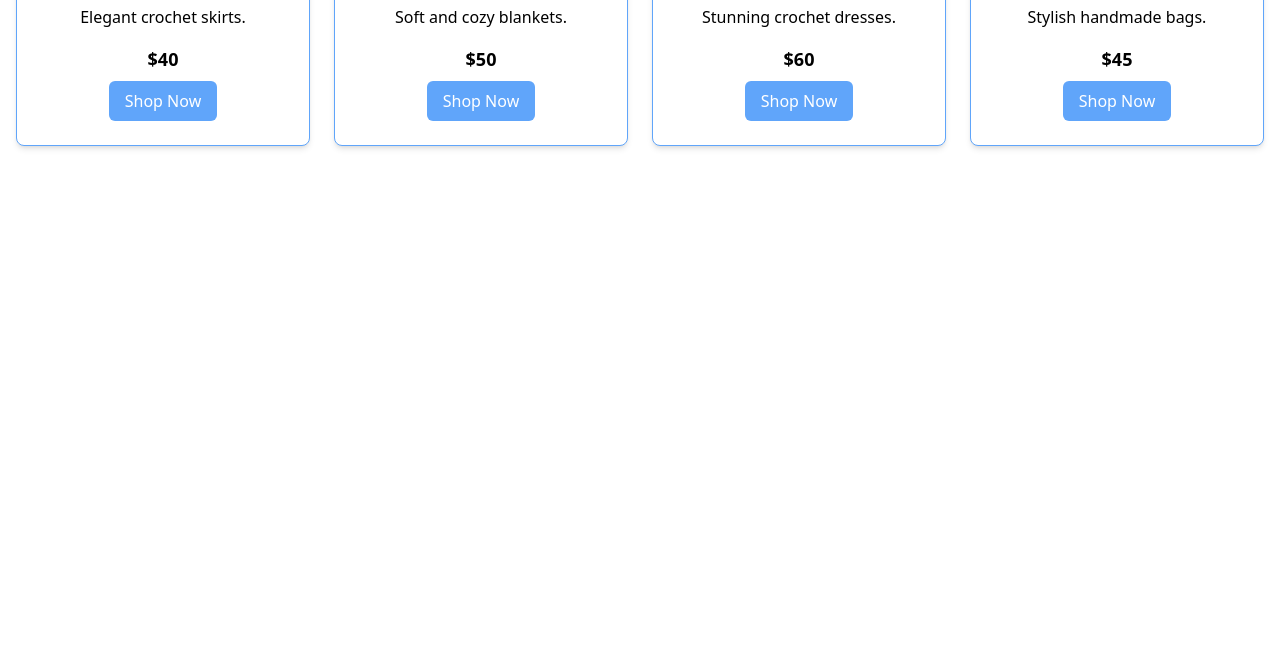
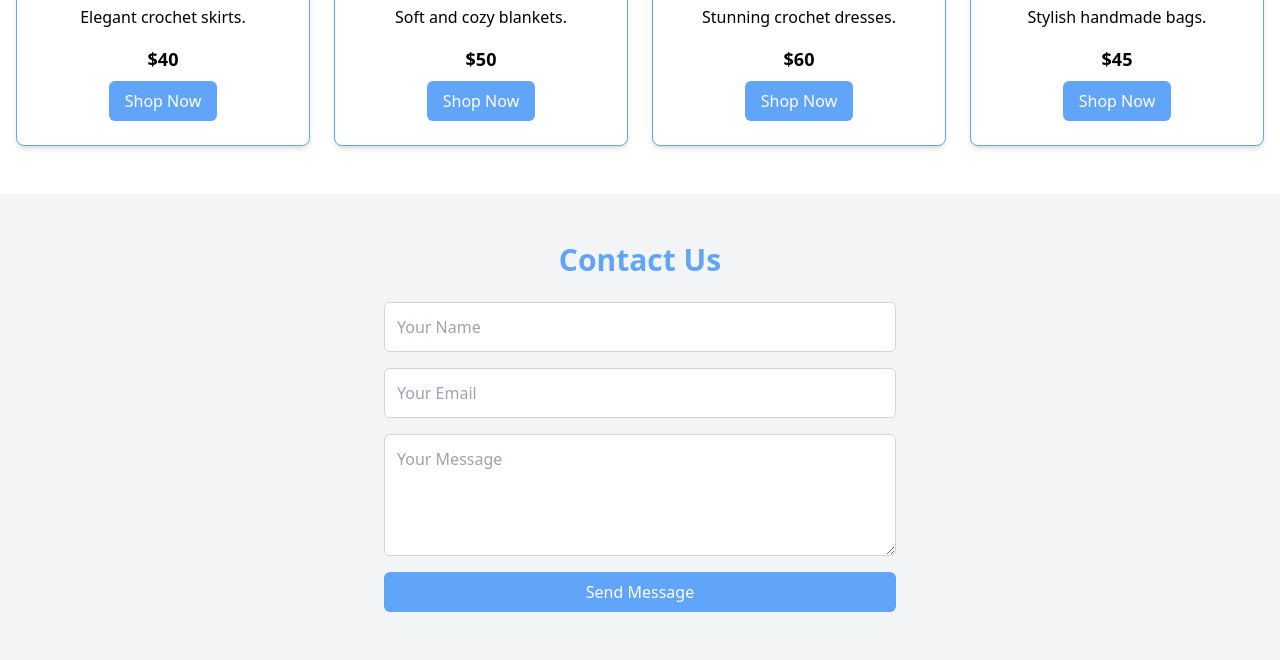
Before and after one commit to IKRAMLE/dynamic-woven-dreams, a plain HTML site: page index.html in a window 1280 px wide. Shown: the part 1874-2534 px from the top of the page. Before the commit the page ends 2068 px from the top, so only its background shows below. Drawn offline with nearby package versions, Linux system fonts and the light colour scheme.

Commit message:
add contact us

```diff
--- a/index.html
+++ b/index.html
@@ -175,6 +175,18 @@
     </div>
 </section>
 
+<!-- Contact Us Section -->
+<section id="contact" class="py-12 bg-gray-100 text-center">
+    <div class="container mx-auto px-4">
+        <h2 class="text-3xl font-bold text-blue-400 mb-6">Contact Us</h2>
+        <form class="max-w-lg mx-auto flex flex-col gap-4">
+            <input type="text" placeholder="Your Name" required class="p-3 border border-gray-300 rounded-md">
+            <input type="email" placeholder="Your Email" required class="p-3 border border-gray-300 rounded-md">
+            <textarea placeholder="Your Message" rows="4" required class="p-3 border border-gray-300 rounded-md"></textarea>
+            <button type="submit" class="bg-blue-400 text-white px-4 py-2 rounded-md hover:bg-black transition">Send Message</button>
+        </form>
+    </div>
+</section>
 
 
 </body>
```
